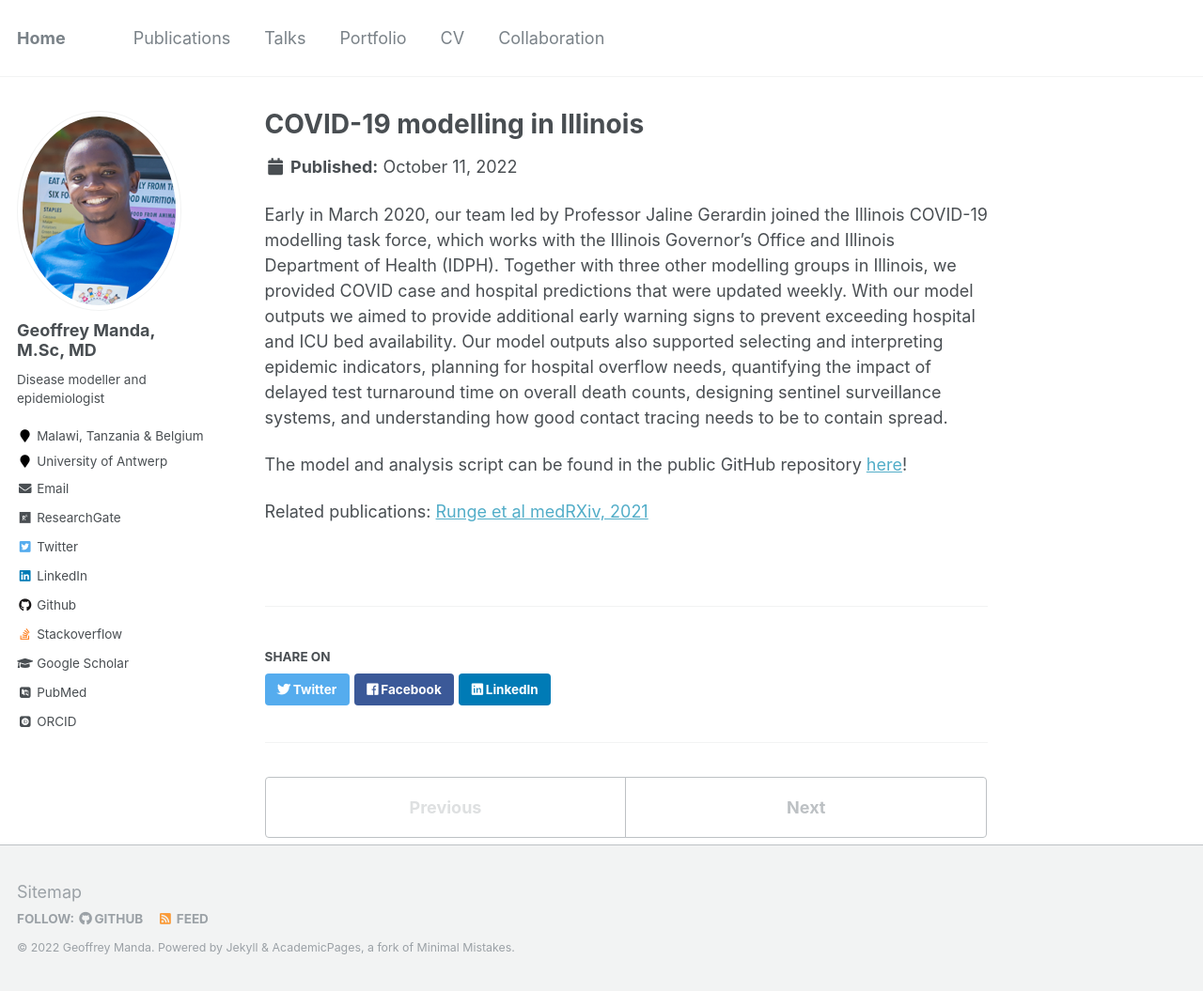
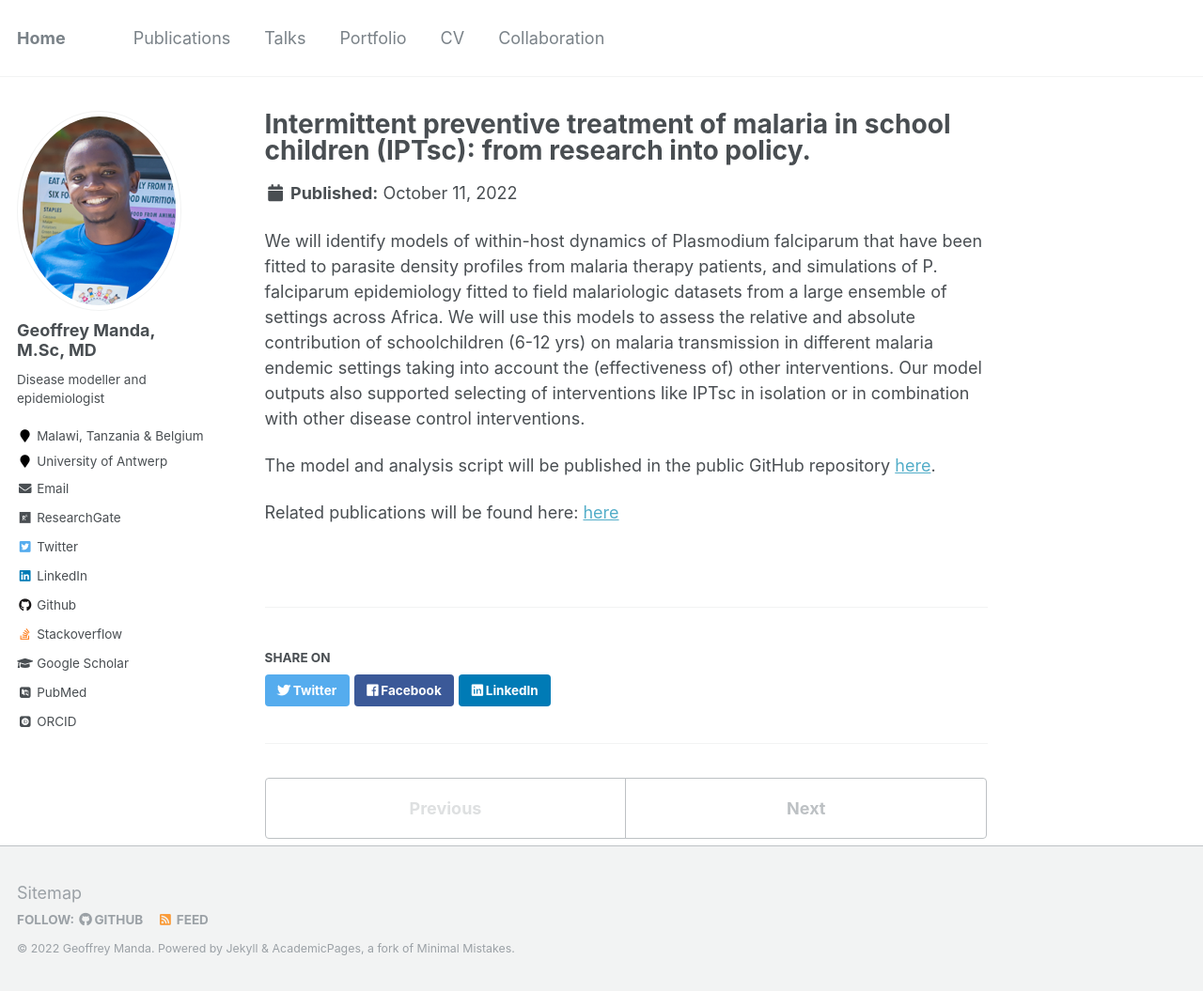
Before and after one commit to GeoffreyManda/GeoffreyManda.github.io, a Jekyll site: the page built from _portfolio/COVIDIL.md, in a window 1280 px wide and 1055 px high. Shown: the whole window at 94% size. Built offline with Jekyll 4.4.1, drawn with Linux system fonts in a browser that asks for light colours; some web fonts are replaced.

Commit message:
Update COVIDIL.md

```diff
--- a/_portfolio/COVIDIL.md
+++ b/_portfolio/COVIDIL.md
@@ -1,21 +1,11 @@
 ---
-title: "COVID-19 modelling in Illinois"
-excerpt: "Development of transmission model for COVID-19 for each region in Illinois <br/><img src='/images/SEIR_base_model_structure.png'>"
+title: "Intermittent preventive treatment of malaria in school children (IPTsc): from research into policy."
+excerpt: "Development of transmission model for malaria transmissionin north east Tanzania <br/><img src='/images/malaria_mosquito.jpeg'>"
 collection: portfolio
 ---
 
+We will identify models of within-host dynamics of Plasmodium falciparum that have been fitted to parasite density profiles from malaria therapy patients, and simulations of P. falciparum epidemiology fitted to field malariologic datasets from a large ensemble of settings across Africa. We will use this models to assess the relative and absolute contribution of schoolchildren (6-12 yrs) on malaria transmission in different malaria endemic settings taking into account the (effectiveness of) other interventions. Our model outputs also supported selecting of interventions like IPTsc in isolation or in combination with other disease control interventions.
 
-Early in March 2020, our team led by Professor Jaline Gerardin joined the Illinois COVID-19 modelling task force, which works with the Illinois Governor’s Office and Illinois Department of Health (IDPH).
-Together with three other modelling groups in Illinois, we provided COVID case and hospital predictions that were updated weekly.
-With our model outputs we aimed to provide additional early warning signs to prevent exceeding hospital and ICU bed availability.
-Our model outputs also supported selecting and interpreting epidemic indicators, planning for hospital overflow needs,
-quantifying the impact of delayed test turnaround time on overall death counts, designing sentinel surveillance systems,
-and understanding how good contact tracing needs to be to contain spread.
+The model and analysis script will be published in the public GitHub repository  [here]().
 
-The model and analysis script can be found in the public GitHub repository  [here](https://github.com/numalariamodeling/covid-chicago)!
-
-Related publications: [Runge et al medRXiv, 2021](https://manuelarunge.github.io//publication/2021-06-27-COVIDICU)
-
-<!--
-Add more text on my role and lessons learned
--->
+Related publications will be found here: [here]()
```
